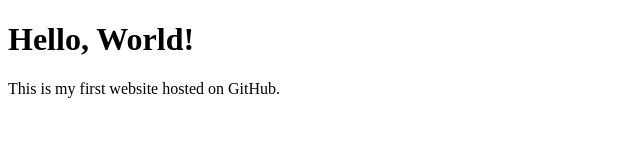
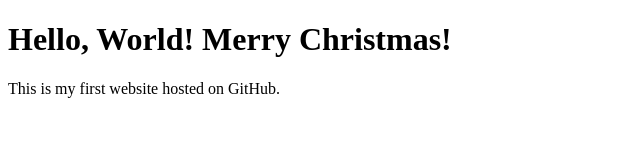
Before and after one commit to sreerampillai/hello-world, a plain HTML site: page index.html in a window 1280 px wide. Shown: the whole page, without its empty margins (0-640 px from the left). Drawn offline with Linux system fonts and the light colour scheme.

Commit message:
Christmas greetings added

```diff
--- a/index.html
+++ b/index.html
@@ -4,7 +4,7 @@
     <title>My Portfolio</title>
 </head>
 <body>
-    <h1>Hello, World!</h1>
+    <h1>Hello, World! Merry Christmas!</h1>
     <p>This is my first website hosted on GitHub.</p>
 </body>
 </html>
```
